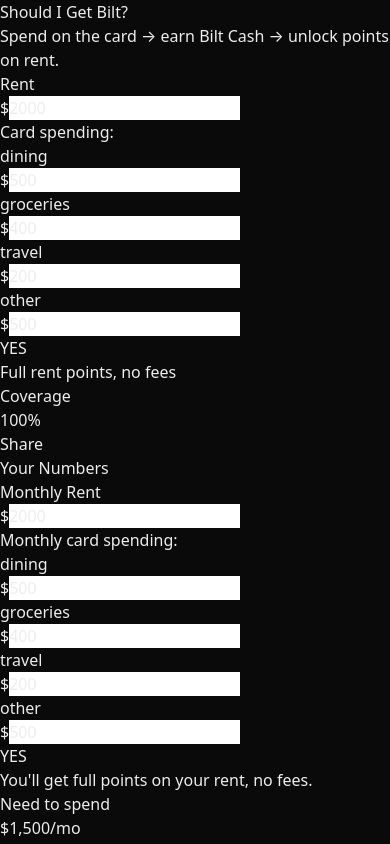
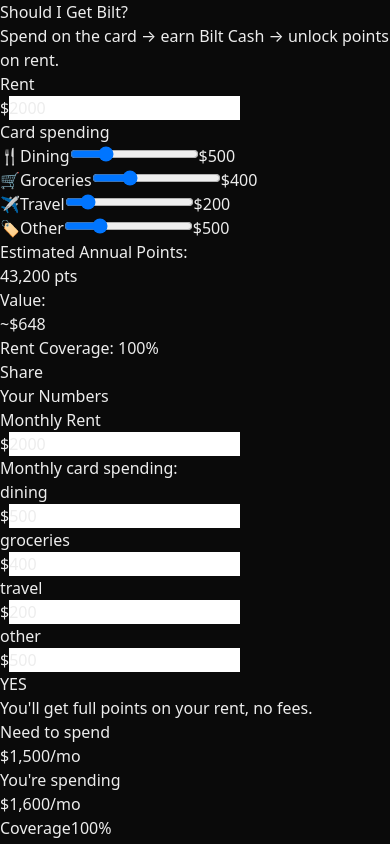
Before and after one commit to rishi09/shouldigetbilt, a Next.js app: page / in a window 390 px wide. Shown: the top 844 px of the page. Built offline with nearby package versions, Linux system fonts and the light colour scheme.

Commit message:
Redesign mobile layout with sliders and cleaner UI
- Large white rent input box
- Slider inputs for spending categories with icons
- Green results card showing annual points, value, coverage
- Tighter layout matching reference design

```diff
--- a/src/components/Calculator.tsx
+++ b/src/components/Calculator.tsx
@@ -11,6 +11,13 @@
   travel: 200,
   other: 500,
 };
+
+const SPENDING_CATEGORIES = [
+  { key: "dining" as const, label: "Dining", icon: "🍴", max: 2000 },
+  { key: "groceries" as const, label: "Groceries", icon: "🛒", max: 1500 },
+  { key: "travel" as const, label: "Travel", icon: "✈️", max: 1500 },
+  { key: "other" as const, label: "Other", icon: "🏷️", max: 2000 },
+];
 
 export function Calculator() {
   const [inputs, setInputs] = useState<UserInputs>(DEFAULT_INPUTS);
@@ -40,85 +47,73 @@
   };
 
   return (
-    <section className="px-3 pb-3 lg:px-4 lg:pb-4 max-w-5xl mx-auto flex-1 flex flex-col lg:block">
-      {/* MOBILE LAYOUT: Full screen, everything visible */}
-      <div className="lg:hidden flex flex-col flex-1 justify-between gap-2">
-        {/* 1. INPUTS FIRST */}
-        <div className="bg-zinc-900 rounded-lg p-3 border border-zinc-800">
-          {/* Rent input */}
-          <div className="flex items-center justify-between mb-2">
-            <span className="text-gray-300 text-sm font-medium">Rent</span>
-            <div className="relative w-28">
-              <span className="absolute left-2 top-1/2 -translate-y-1/2 text-gray-500 text-sm">$</span>
+    <section className="px-4 pb-4 lg:px-4 lg:pb-4 max-w-5xl mx-auto flex-1 flex flex-col lg:block">
+      {/* MOBILE LAYOUT: Full screen design */}
+      <div className="lg:hidden flex flex-col flex-1">
+        {/* Rent Input - Large white box */}
+        <div className="mb-4">
+          <label className="block text-gray-400 text-sm mb-2">Rent</label>
+          <div className="relative">
+            <span className="absolute left-4 top-1/2 -translate-y-1/2 text-gray-800 text-2xl font-bold">$</span>
             <input
               type="number"
               min="0"
               step="100"
               value={inputs.rent || ""}
               onChange={(e) => updateInput("rent")(Math.max(0, parseInt(e.target.value) || 0))}
-                className="w-full bg-zinc-800 border border-zinc-700 rounded px-2 py-1 pl-5 text-white text-sm text-right focus:outline-none focus:border-blue-500"
+              className="w-full bg-white border-0 rounded-lg px-4 py-4 pl-10 text-gray-900 text-2xl font-bold focus:outline-none focus:ring-2 focus:ring-green-500"
             />
           </div>
         </div>
 
-          {/* Spending inputs - 2x2 grid, ultra compact */}
-          <div className="border-t border-zinc-700 pt-2">
-            <p className="text-gray-500 text-xs mb-1.5">Card spending:</p>
-            <div className="grid grid-cols-4 gap-1.5">
-              {(["dining", "groceries", "travel", "other"] as const).map((key) => (
-                <div key={key} className="text-center">
-                  <label className="text-gray-500 text-[10px] block mb-0.5 capitalize">{key}</label>
-                  <div className="relative">
-                    <span className="absolute left-1 top-1/2 -translate-y-1/2 text-gray-600 text-[10px]">$</span>
+        {/* Card Spending - Sliders */}
+        <div className="flex-1">
+          <label className="block text-gray-400 text-sm mb-3">Card spending</label>
+          <div className="space-y-4">
+            {SPENDING_CATEGORIES.map((category) => (
+              <div key={category.key} className="flex items-center gap-3">
+                <span className="text-xl w-6">{category.icon}</span>
+                <span className="text-white text-sm w-20">{category.label}</span>
                 <input
-                      type="number"
+                  type="range"
                   min="0"
+                  max={category.max}
                   step="50"
-                      value={inputs[key] || ""}
-                      onChange={(e) => updateInput(key)(Math.max(0, parseInt(e.target.value) || 0))}
-                      className="w-full bg-zinc-800 border border-zinc-700 rounded px-1 py-1 pl-3 text-white text-xs text-right focus:outline-none focus:border-blue-500"
+                  value={inputs[category.key]}
+                  onChange={(e) => updateInput(category.key)(parseInt(e.target.value))}
+                  className="flex-1 h-2 bg-gray-700 rounded-lg appearance-none cursor-pointer accent-white"
                 />
-                  </div>
+                <span className="text-white text-sm w-16 text-right">${inputs[category.key]}</span>
               </div>
             ))}
           </div>
         </div>
-        </div>
 
-        {/* 2. ANSWER SECOND */}
-        <div className={`rounded-lg p-3 text-center ${
+        {/* Results Card */}
+        <div className={`rounded-xl p-4 mt-4 ${
           result.canCoverFullRent
-            ? "bg-green-900/30 border-2 border-green-500/50"
-            : "bg-yellow-900/20 border-2 border-yellow-500/50"
+            ? "bg-green-600"
+            : "bg-yellow-600"
         }`}>
-          <div className="flex items-center justify-between">
-            <div className="text-left">
-              <div className={`text-3xl font-bold ${
-                result.canCoverFullRent ? "text-green-400" : "text-yellow-400"
-              }`}>
-                {result.canCoverFullRent ? "YES" : "NOT YET"}
-              </div>
-              <p className="text-gray-400 text-xs">
-                {result.canCoverFullRent ? (
-                  "Full rent points, no fees"
-                ) : (
-                  <>Need ${Math.round(result.spendingNeededFor100 - result.totalSpending).toLocaleString()} more</>
-                )}
-              </p>
+          <div className="flex justify-between items-start mb-2">
+            <div>
+              <div className="text-white/80 text-xs uppercase tracking-wide">Estimated Annual Points:</div>
+              <div className="text-white text-2xl font-bold">{result.blue.annualPoints.toLocaleString()} pts</div>
             </div>
             <div className="text-right">
-              <div className="text-gray-500 text-[10px]">Coverage</div>
-              <div className={`text-xl font-bold ${result.canCoverFullRent ? "text-green-400" : "text-yellow-400"}`}>
-                {Math.round(result.coveragePercent)}%
+              <div className="text-white/80 text-xs uppercase tracking-wide">Value:</div>
+              <div className="text-white text-2xl font-bold">~${result.blue.netAnnualValue}</div>
             </div>
           </div>
+          <div className="text-white text-lg font-semibold">
+            Rent Coverage: {Math.round(result.coveragePercent)}%
           </div>
         </div>
 
-        {/* 3. SHARE THIRD */}
+        {/* Share Button */}
         <button
           onClick={handleShare}
-          className="w-full py-3 rounded-lg border border-zinc-700 bg-zinc-800 active:bg-zinc-700 text-gray-300 text-sm"
+          className="w-full py-4 rounded-xl bg-zinc-800 active:bg-zinc-700 text-white text-base font-medium mt-4"
         >
           {copied ? "Copied!" : "Share"}
         </button>
```
Also changed, not shown: mobile_screenshots/4.png (added). Lines whose indentation alone changed are shown as unchanged.
